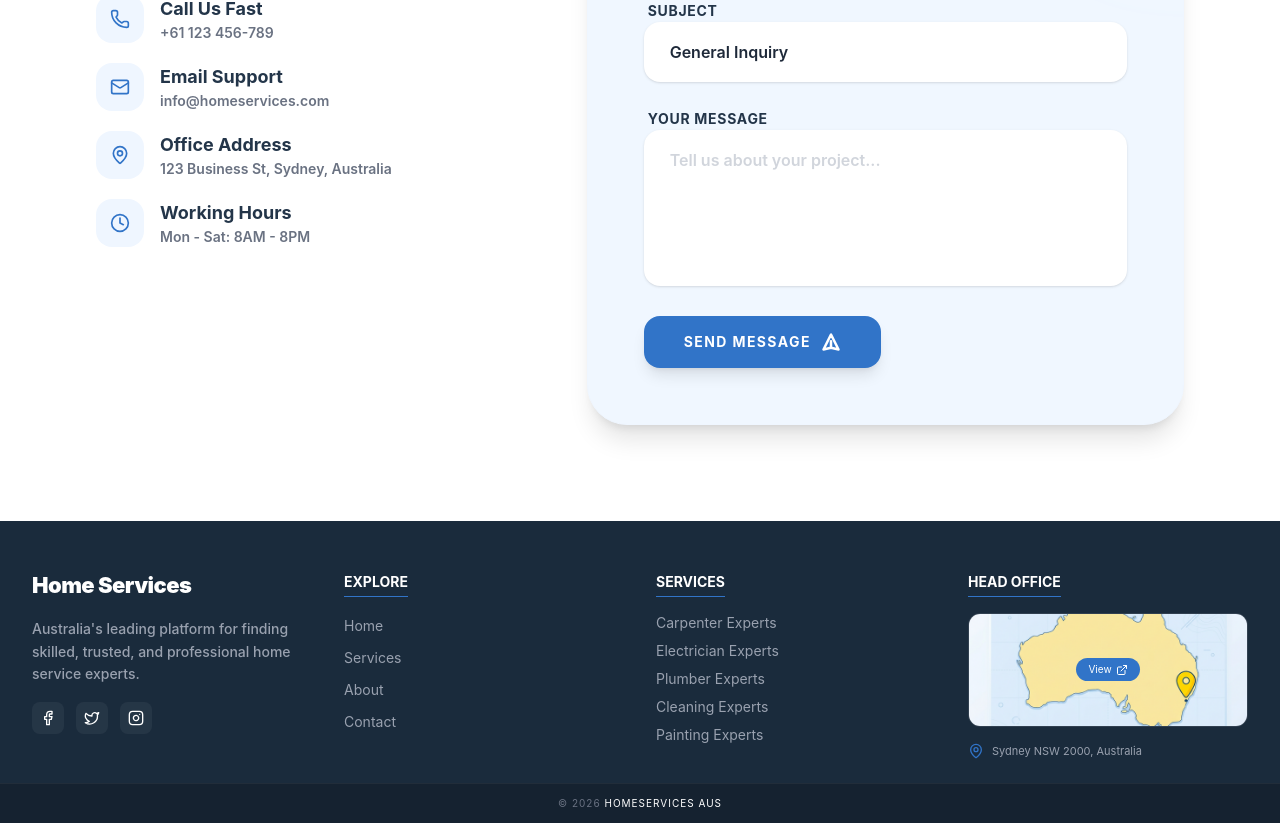
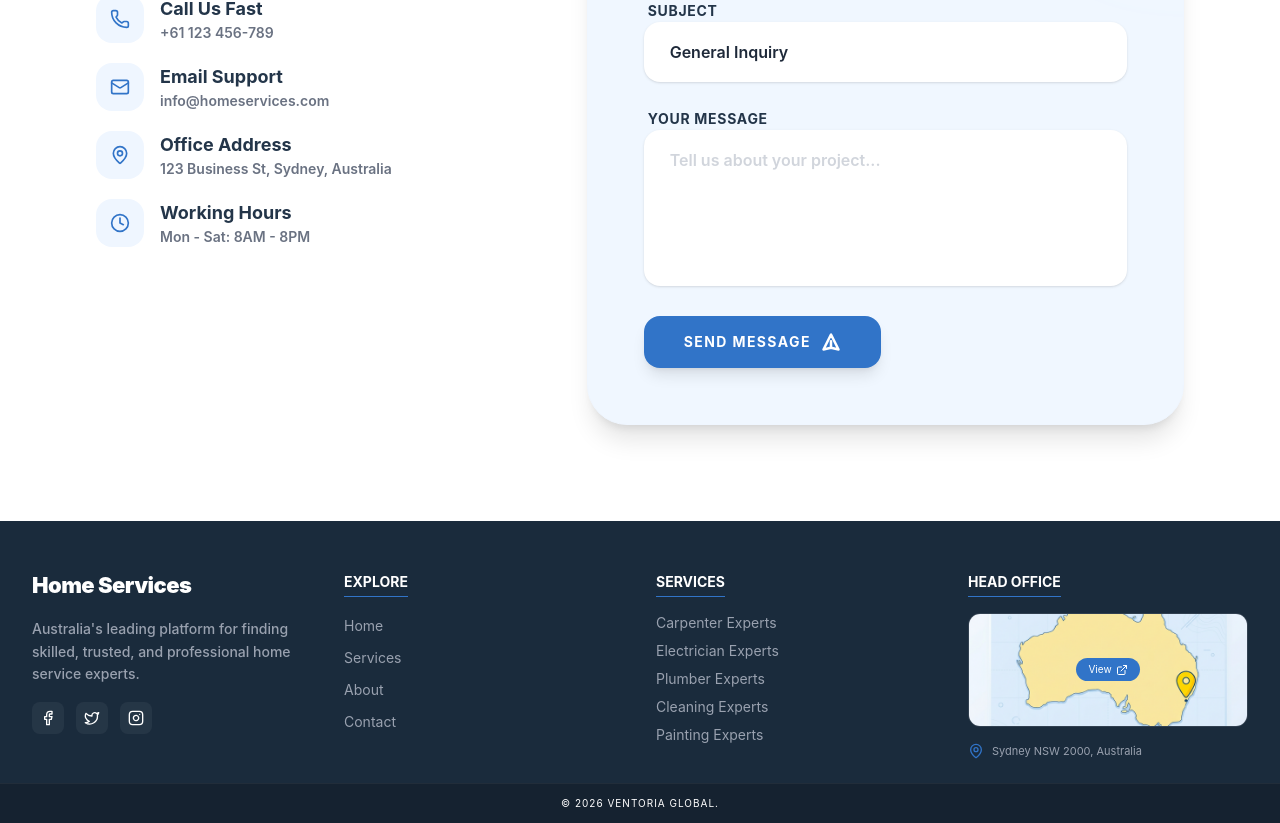
Before and after one commit to julee0728/australia-project-fe, a React (Vite) app: page / in a window 1280 px wide. Shown: the part 3671-4494 px from the top of the page. Built offline with nearby package versions, Linux system fonts and the light colour scheme.

Commit message:
update code

```diff
--- a/src/components/Footer.jsx
+++ b/src/components/Footer.jsx
@@ -88,7 +88,7 @@
             <div className="border-t border-white/5 bg-black/20 py-3">
                 <div className="max-w-7xl mx-auto px-8 flex justify-center items-center">
                     <p className="text-gray-500 text-[10px] uppercase tracking-widest">
-                        © 2026 <span className="text-white">HomeServices Aus</span>
+                <span className="text-white">© 2026 Ventoria Global.</span>
                     </p>
                 </div>
             </div>
```
